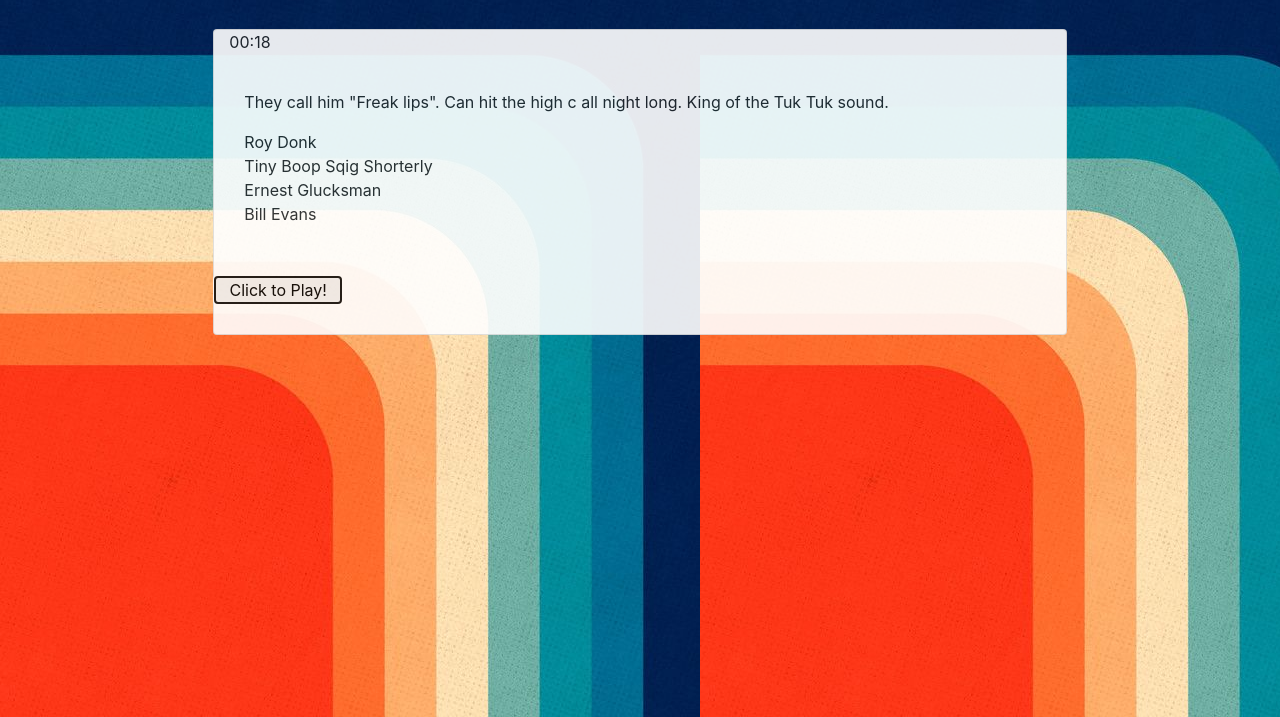
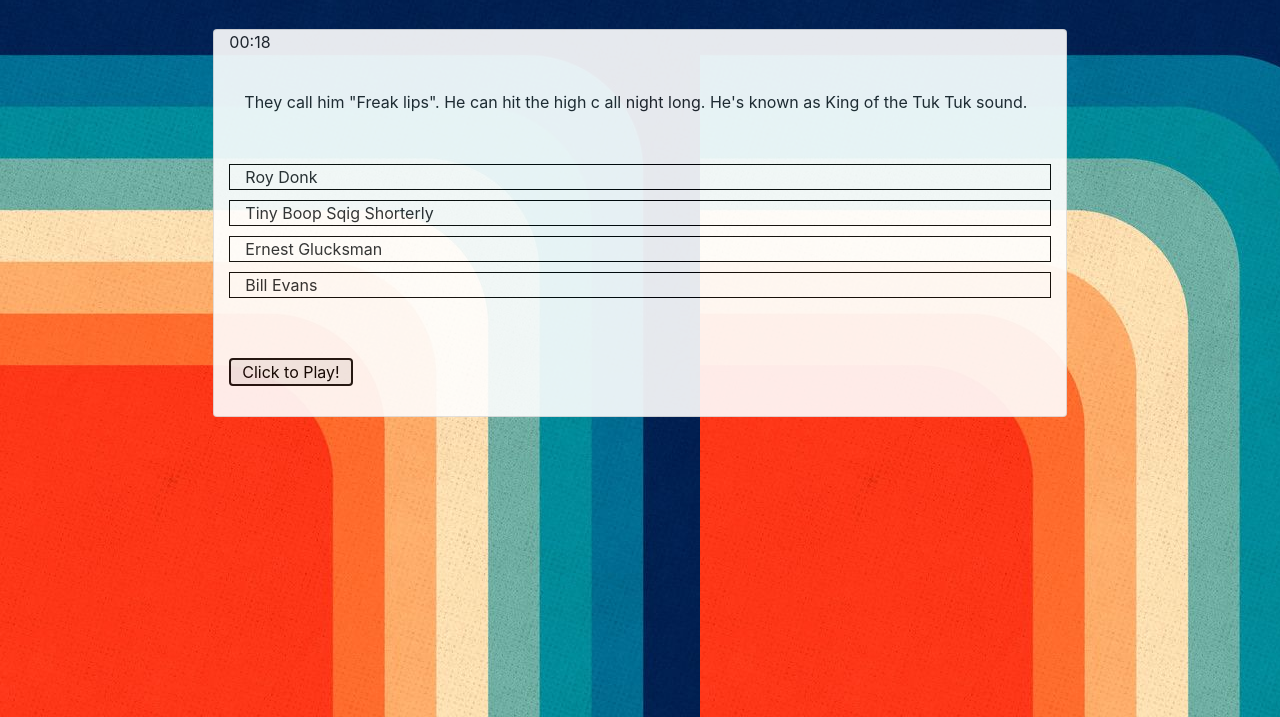
Before and after one commit to baulpallas/TriviaGame, a plain HTML site: page index.html in a window 1280 px wide. Both pictures are taken after a click on the button "Click to Play!". Shown: the part 83-800 px from the top of the page. Drawn offline with nearby package versions, Linux system fonts and the light colour scheme.

Commit message:
add more functionality

```diff
--- a/assets/css/style.css
+++ b/assets/css/style.css
@@ -26,7 +26,15 @@
 .startButton {
   text-align: center;
   width: 15%;
-  align: center;
+  text-align: center;
   margin-bottom: 30px;
   border: black solid 1px;
 }
+
+.question {
+  margin-bottom: 50px;
+}
+.choice {
+  margin-bottom: 10px;
+  border: black solid 1px;
+}
--- a/assets/javascript/app.js
+++ b/assets/javascript/app.js
@@ -2,21 +2,23 @@
   {
     id: 0,
     question:
-      'They call him "Freak lips". Can hit the high c all night long.  King of the Tuk Tuk sound.',
+      'They call him "Freak lips". He can hit the high c all night long.  He\'s known as King of the Tuk Tuk sound.',
     choices: [
       "Roy Donk",
       "Tiny Boop Sqig Shorterly",
       "Ernest Glucksman",
       "Bill Evans"
     ],
-    answer: "Tiny Boop Sqig Shorterly"
+    answer: "Tiny Boop Sqig Shorterly",
+    answerCode: 1
   },
   {
     id: 1,
     question:
       "Frequent guest on the Colgate Comedy Hour.  Did panels with Paul Julien and the guy who did the voice of the Road Runner (beep beep)",
     choices: ["Paul Bufano", "Roy Donk", "Ernest Glucksman", "Bill Evans"],
-    answer: "Paul Bufano"
+    answer: "Paul Bufano",
+    answerCode: 0
   },
   {
     id: 2,
@@ -28,26 +30,25 @@
       "Ernest Glucksman",
       "Bill Evans"
     ],
-    answer: "Marcus the Worm Hicks"
+    answer: "Marcus the Worm Hicks",
+    answerCode: 0
   },
   {
     id: 3,
     question: "What jazz soloist was known as Yarbird",
     choices: ["Thelonius Monk", "Bill Evans", "Charlie Parker", "Stan Getz"],
-    answer: "Charlie Parker"
+    answer: "Charlie Parker",
+    answerCode: 2
   }
 ];
-
+var userChoice;
 var clockRunning = false;
 var timeVariable;
 var time = 20;
+var correctGuesses = 0;
 
 window.onload = function() {
   $(".startButton").on("click", startGame);
-  // $("#optionA").on("click", stop);
-  // $("#optionB").on("click", reset);
-  // $("#optionC").on("click", start);
-  // $("#optionC").on("click", start);
 };
 
 // start game function
@@ -57,9 +58,13 @@
   clockRunning = true;
   console.log(timeVariable);
   var html = triviaData[0];
-  renderQuestion(
+  renderQuestionObj.renderQuestion(
     html.id,
     html.question,
+    html.choices[0].split(" ").join("-"),
+    html.choices[1].split(" ").join("-"),
+    html.choices[2].split(" ").join("-"),
+    html.choices[3].split(" ").join("-"),
     html.choices[0],
     html.choices[1],
     html.choices[2],
@@ -87,14 +92,52 @@
   return minutes + ":" + seconds;
 }
 
-function establishQuestion(question) {
-  var questionHTML = `<p></p>`;
-  return questionHTML;
-}
+// function establishQuestion(question) {
+//   var questionHTML = `<p></p>`;
+//   return questionHTML;
+// }
 
-function renderQuestion(id, question, choice0, choice1, choice2, choice3) {
-  $(".content").html(
-    `<p id="question${id}["id"]" class="question d-flex flex-column col-12">${question}</p> <div class="answer col-12">${choice0}</div> <div class="answer col-12">${choice1}</div> <div class="answer col-12">${choice2}</div> <div class="answer col-12">${choice3}</div>`
-  );
-}
-// += establishQuestion(triviaData[0].question);
+var renderQuestionObj = {
+  renderQuestion: function(
+    QID,
+    question,
+    ID0,
+    ID1,
+    ID2,
+    ID3,
+    choice0,
+    choice1,
+    choice2,
+    choice3
+  ) {
+    $(".content").html(
+      `<p id="question${QID}" class="question d-flex flex-column col-12">${question}</p> <div class="holder"><div class="choice col-12" id="${ID0}">${choice0}</div> <div class="choice col-12" id="${ID1}">${choice1}</div> <div class="choice col-12" id="${ID2}">${choice2}</div> <div class="choice col-12" id="${ID3}">${choice3}</div></div>`
+    );
+
+    $(".holder").on("click", ".choice", function() {
+      userChoice = $(this).attr("id");
+      if (userChoice === triviaData[0].answer.split(" ").join("-")) {
+        renderQuestionObj.correctAnswer(triviaData[0].answer);
+
+        // add function where we move to next screen
+      }
+      if (time <= 0) {
+        console.log("you suck");
+      }
+    });
+  },
+  correctAnswer: function(answer) {
+    $(".content").html(
+      `<p>That's right! ${answer}! How about some gaspacho soup?</p>`
+    );
+    $(".startButton").text("Next Question!");
+
+    correctGuesses++;
+    console.log(time);
+    console.log(correctGuesses);
+  }
+};
+
+// $("#choice1").on("click", userGuess);
+// $("#choice2").on("click", userGuess);
+// $("#choice3").on("click", userGuess);
--- a/index.html
+++ b/index.html
@@ -25,7 +25,7 @@
 
     <div class="d-flex justify-content-center">
       <div class="col-2"></div>
-      <div class="col-8 main card">
+      <div class="col-8 main card flex-column">
         <div class="row">
           <div class="col-12"><p id="timer"></p></div>
         </div>
@@ -33,9 +33,11 @@
           <div class="content h-100 col-12"></div>
         </div>
         <div class="row">
-          <button type="button" class="startButton">
-            Click to Play!
-          </button>
+          <div class="col-12">
+            <button type="button" class="startButton">
+              Click to Play!
+            </button>
+          </div>
         </div>
       </div>
       <div class="col-2"></div>
```
Also changed, not shown: assets/images/CircleSleeve3.jpg (added), assets/images/record.jpg (added).
